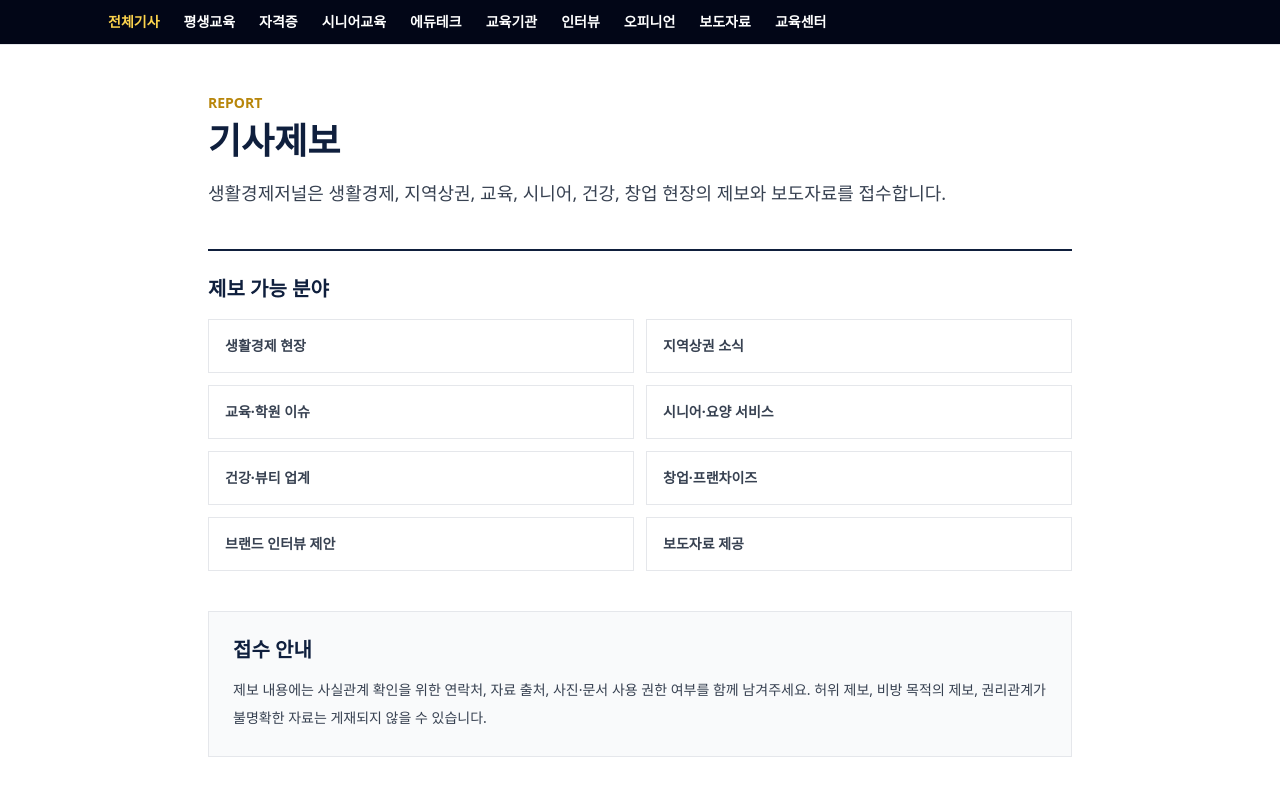
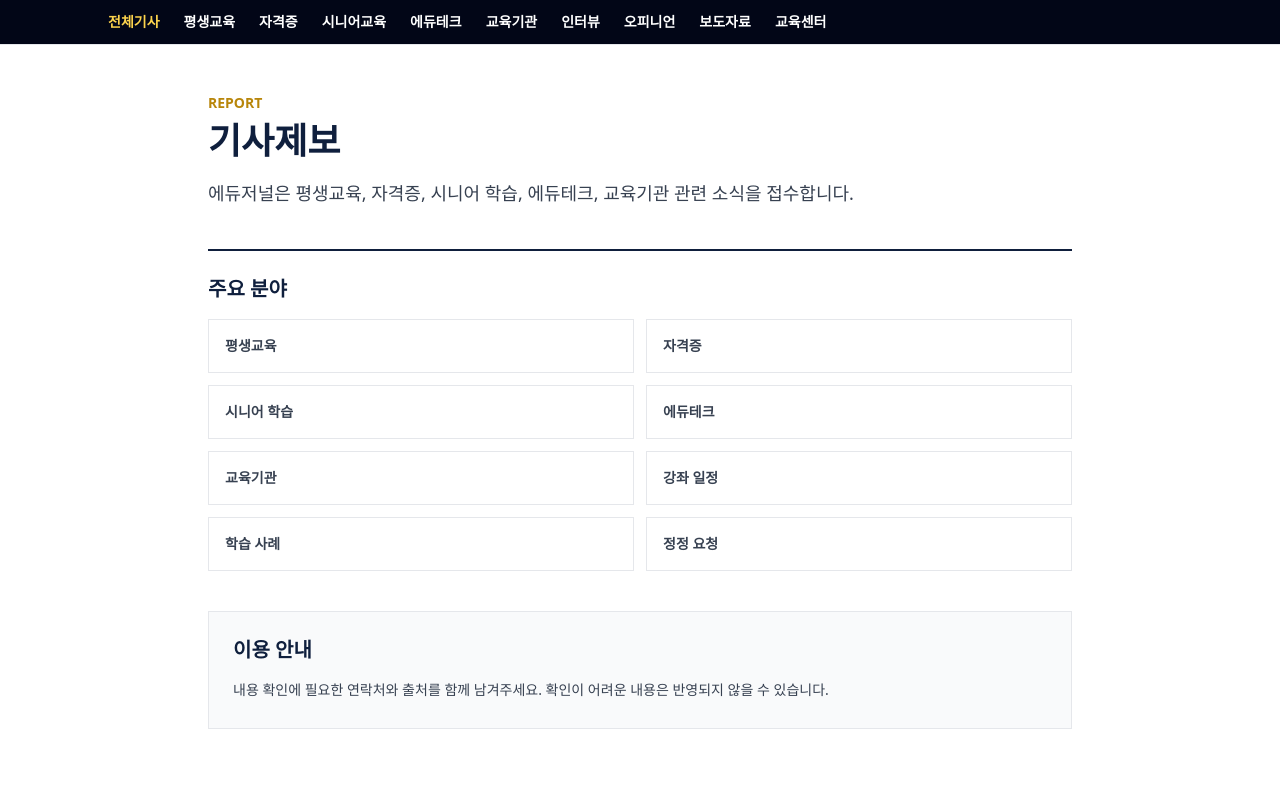
Before and after one commit to apark12321-ux/vision-media-mediaoffice, a Next.js app: page /report in a window 1280 px wide. Shown: the top 800 px of the page. Built offline with nearby package versions, Linux system fonts and the light colour scheme.

Commit message:
Update report page copy

```diff
--- a/app/report/page.tsx
+++ b/app/report/page.tsx
@@ -3,16 +3,16 @@ export default function ReportPage() {
     <main className="mx-auto max-w-4xl px-4 py-12">
       <p className="text-sm font-black text-brand-gold">REPORT</p>
       <h1 className="mt-2 text-4xl font-black text-brand-navy">기사제보</h1>
-      <p className="mt-4 text-lg leading-8 text-gray-700">생활경제저널은 생활경제, 지역상권, 교육, 시니어, 건강, 창업 현장의 제보와 보도자료를 접수합니다.</p>
+      <p className="mt-4 text-lg leading-8 text-gray-700">에듀저널은 평생교육, 자격증, 시니어 학습, 에듀테크, 교육기관 관련 소식을 접수합니다.</p>
       <section className="mt-10 border-t-2 border-brand-navy pt-6">
-        <h2 className="text-xl font-black text-brand-navy">제보 가능 분야</h2>
+        <h2 className="text-xl font-black text-brand-navy">주요 분야</h2>
         <div className="mt-4 grid gap-3 sm:grid-cols-2">
-          {['생활경제 현장', '지역상권 소식', '교육·학원 이슈', '시니어·요양 서비스', '건강·뷰티 업계', '창업·프랜차이즈', '브랜드 인터뷰 제안', '보도자료 제공'].map((item) => <div key={item} className="border bg-white p-4 text-sm font-bold text-gray-700">{item}</div>)}
+          {['평생교육', '자격증', '시니어 학습', '에듀테크', '교육기관', '강좌 일정', '학습 사례', '정정 요청'].map((item) => <div key={item} className="border bg-white p-4 text-sm font-bold text-gray-700">{item}</div>)}
         </div>
       </section>
       <section className="mt-10 border bg-gray-50 p-6">
-        <h2 className="text-xl font-black text-brand-navy">접수 안내</h2>
-        <p className="mt-3 text-sm leading-7 text-gray-700">제보 내용에는 사실관계 확인을 위한 연락처, 자료 출처, 사진·문서 사용 권한 여부를 함께 남겨주세요. 허위 제보, 비방 목적의 제보, 권리관계가 불명확한 자료는 게재되지 않을 수 있습니다.</p>
+        <h2 className="text-xl font-black text-brand-navy">이용 안내</h2>
+        <p className="mt-3 text-sm leading-7 text-gray-700">내용 확인에 필요한 연락처와 출처를 함께 남겨주세요. 확인이 어려운 내용은 반영되지 않을 수 있습니다.</p>
       </section>
     </main>
   );
```
